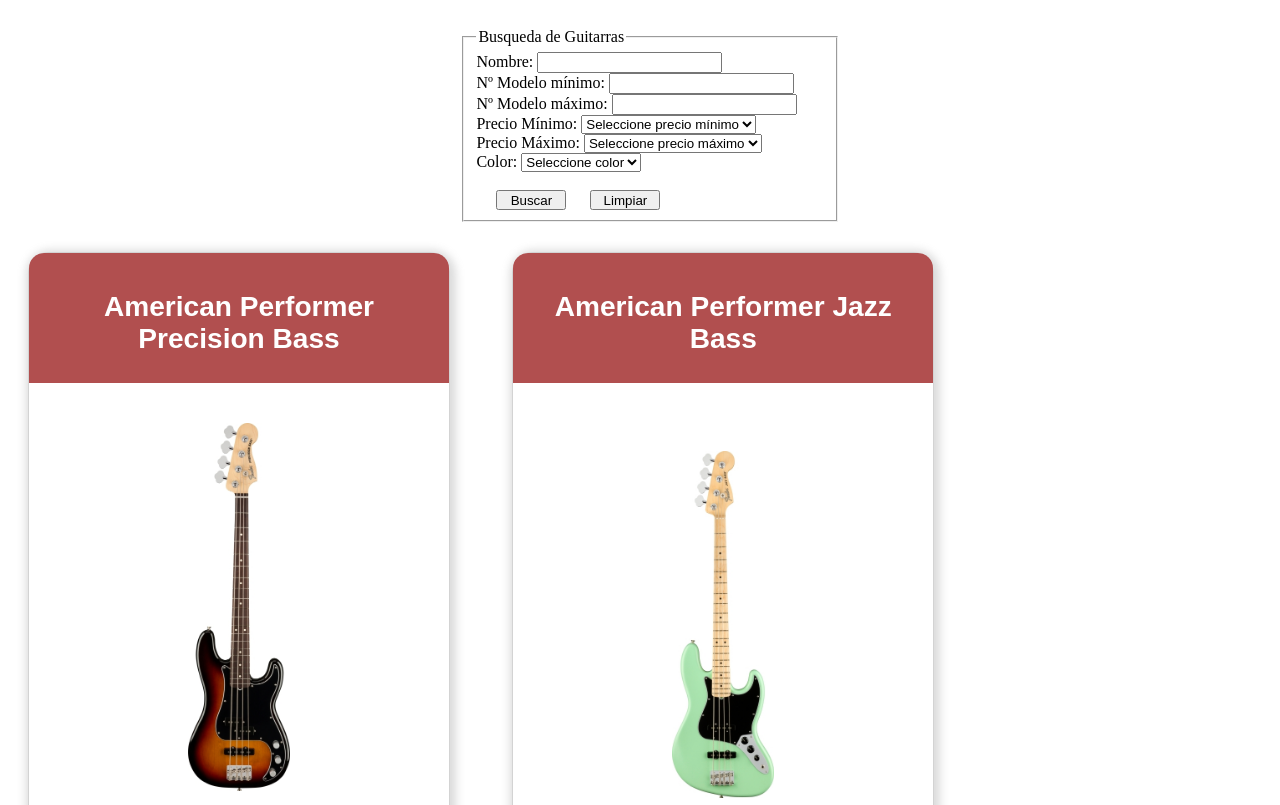
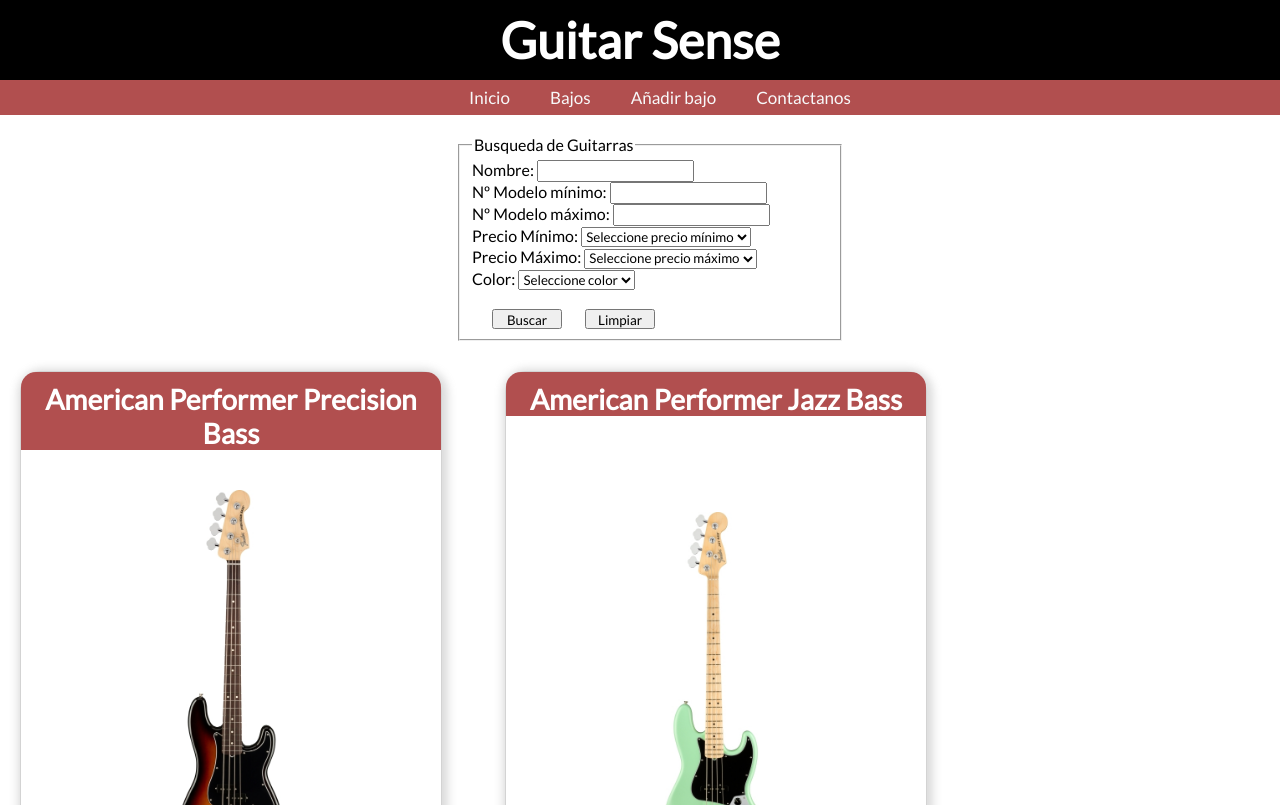
Before and after one commit to AdrianMzn/Proyectos-Hiberus-Js, a plain HTML site: page paginaGuitarras/paginaGuitarras.html in a window 1280 px wide. Shown: the top 805 px of the page. Drawn offline with Linux system fonts and the light colour scheme.

Commit message:
cambios en buscarGuitarra

```diff
--- /dev/null
+++ b/agregarGuitarra/css/style.css
@@ -0,0 +1,150 @@
+@import url(https://fonts.googleapis.com/css?family=Lato:100,300,400);
+
+/* *****************        CABECERA          ***************** */
+* {
+    margin: 0;
+    font-family: 'lato';
+}
+
+/*Estilos para Header*/
+#headerIndex {
+    background-color: black;
+    color: white;
+    text-align: center;
+    font-size: 25px;
+    padding: 10px 0;
+}
+
+/*Estilos para Nav*/
+#navIndex {
+    background-color: rgb(177, 79, 79);
+    padding: 7px 0
+}
+
+ul {
+    list-style: none;
+    display: flex;
+    flex-direction: row;
+    justify-content: center;
+    font-size: 17px;
+}
+
+a:link, a:visited, a:active {
+    text-decoration:none;
+}
+
+.linkNav {
+    color: rgb(248, 249, 250);
+    margin: 20px;
+}
+
+/*Estilos para main*/
+#mainSection {
+    display: flex;
+    justify-content: center;
+    flex-direction: column;
+    padding: 30px;
+}
+/* Estil */
+
+/************************ FORMULARIOS  **************************/
+
+/* Color y tamaño de la letra del placeholder */
+  input::-webkit-input-placeholder, textarea::-webkit-input-placeholder {
+    color: #aca49c;
+    font-size: 0.875em;
+  }
+
+  /* Disminuye el tamaño de letra y cambia el color al hacer hover */
+  input:hover::placeholder, textarea:hover::placeholder {
+    color: #e2dedb;
+    font-size: 0.875em;
+  }
+
+  body {
+    font-family: 'Lato', sans-serif;
+
+  }
+
+  .titulo {
+    position: relative;
+    margin: 100px 0 25px 0;
+    font-size: 2.3em;
+    text-align: center;
+    letter-spacing: 7px;
+  }
+
+  #form-guitarras, #form-contacto{
+    position: relative;
+    width: 600px;
+    margin: 50px auto 100px auto;
+  }
+
+  input {
+    font-family: 'Lato', sans-serif;
+    font-size: 0.875em;
+    width: 570px;
+    height: 50px;
+    padding: 0px 15px 0px 15px;
+    background: transparent;
+    outline: none;
+    color: #726659;
+    border: solid 1px #b3aca7;
+    border-bottom: none;
+    transition: all 0.3s ease-in-out;
+  }
+
+  input:hover {
+    background: #b3aca7;
+    color: #e2dedb;
+  }
+
+  textarea {
+    width: 570px;
+    max-width: 570px;
+    height: 110px;
+    max-height: 110px;
+    padding: 15px;
+
+    background: transparent;
+    outline: none;
+
+    color: #726659;
+    font-family: 'Lato', sans-serif;
+    font-size: 0.875em;
+
+    border: solid 1px #b3aca7;
+
+    transition: all 0.3s ease-in-out;
+    -webkit-transition: all 0.3s ease-in-out;
+    -moz-transition: all 0.3s ease-in-out;
+    -ms-transition: all 0.3s ease-in-out;
+  }
+
+  textarea:hover {
+    background: #b3aca7;
+    color: #e2dedb;
+  }
+
+  #submit {
+    width: 602px;
+    padding: 0;
+    margin: -5px 0px 0px 0px;
+    font-family: 'Lato', sans-serif;
+    font-size: 0.875em;
+    color: #b3aca7;
+    outline:none;
+    cursor: pointer;
+    border: solid 1px #b3aca7;
+    border-top: none;
+  }
+
+  #submit:hover {
+    color: #e2dedb;
+  }
+
+/* ************************  FOOTER *************************** */
+footer {
+    background-color: black;
+    padding: 57px;
+}
--- a/paginaGuitarras/css/styles.css
+++ b/paginaGuitarras/css/styles.css
@@ -1,3 +1,72 @@
+/* *****************        CABECERA          ***************** */
+@import url(https://fonts.googleapis.com/css?family=Lato:100,300,400);
+
+* {
+    margin: 0;
+    font-family: 'lato';
+}
+
+/*Estilos para Header*/
+#headerIndex {
+    background-color: black;
+    color: white;
+    text-align: center;
+    font-size: 25px;
+    padding: 10px 0;
+}
+
+/*Estilos para Nav*/
+#navIndex {
+    background-color: rgb(177, 79, 79);
+    padding: 7px 0
+}
+
+ul {
+    list-style: none;
+    display: flex;
+    flex-direction: row;
+    justify-content: center;
+    font-size: 17px;
+}
+
+a:link, a:visited, a:active {
+    text-decoration:none;
+}
+
+.linkNav {
+    color: rgb(248, 249, 250);
+    margin: 20px;
+}
+
+/*Estilos para main*/
+#mainSection {
+    display: flex;
+    justify-content: center;
+    flex-direction: column;
+    padding: 30px;
+}
+/*Links imagenes añadir y buscar*/
+#linkPaginasAnadirBuscar {
+    display: flex;
+    justify-content: space-around;
+    flex-direction: row;
+}
+
+.linkImgPaginas {
+    margin: 20px 50px;
+}
+
+.linkImgPaginas img{
+    width: 500px;
+    height: 400px;
+    border-radius: 5px;
+}
+
+.linkImgPaginas h3{
+    text-align: center;
+    margin: 10px;
+}
+
 /*********  Buscador ***********/
 span{color:red;}
 
@@ -23,7 +92,7 @@ form{
     display: flex;
     flex-wrap: wrap;
     column-gap: 5%;
-    height: 800px;
+    /* height: 800px; */
 }
 
 div#input{
@@ -114,3 +183,10 @@ p, h3{
     text-decoration: none;
     color: white;
 }
+
+
+/* ************************  FOOTER *************************** */
+footer {
+    background-color: black;
+    padding: 57px;
+}
--- a/paginaGuitarras/paginaGuitarras.html
+++ b/paginaGuitarras/paginaGuitarras.html
@@ -1,5 +1,6 @@
 <!DOCTYPE html>
 <html lang="en">
+
 <head>
     <meta charset="UTF-8">
     <meta http-equiv="X-UA-Compatible" content="IE=edge">
@@ -7,8 +8,19 @@
     <title>Document</title>
     <link rel="stylesheet" href="css/styles.css">
 </head>
-    <body >
 
+<body>
+    <header id="headerIndex">
+        <h1>Guitar Sense</h1>
+    </header>
+    <nav id="navIndex">
+        <ul>
+            <li><a class="linkNav" href="../home/index.html">Inicio</a></li>
+            <li><a class="linkNav" href="#">Bajos</a></li>
+            <li><a class="linkNav" href="../agregarGuitarra/agregarGuitarra.html">Añadir bajo</a></li>
+            <li><a class="linkNav" href="../formulario/formulario.html">Contactanos</a></li>
+        </ul>
+    </nav>
 
 
     <section class="center">
@@ -23,12 +35,12 @@
 
                 <div>
                     <label for="numModeloMinTxt">Nº Modelo mínimo:</label>
-                    <input type="number" name="numModeloMin" id="numModeloMinTxt"/>
+                    <input type="number" name="numModeloMin" id="numModeloMinTxt" />
                 </div>
 
                 <div>
                     <label for="numModeloMaxTxt">Nº Modelo máximo:</label>
-                    <input type="number" name="numModeloMax" id="numModeloMaxTxt"/>
+                    <input type="number" name="numModeloMax" id="numModeloMaxTxt" />
                 </div>
 
                 <div>
@@ -87,6 +99,8 @@
 
         <script src="js/script.js"></script>
     </section>
+    <footer>Hola</footer>
+</body>
 
-    </body>
+
 </html>
```
Also changed, not shown: agregarGuitarra/agregarGuitarra.html (added, +42 -0 lines), busqueda/paginaGuitarras.html (deleted, +0 -43 lines), agregarGuitarra/script.js (added). Lines whose indentation alone changed are shown as unchanged.
